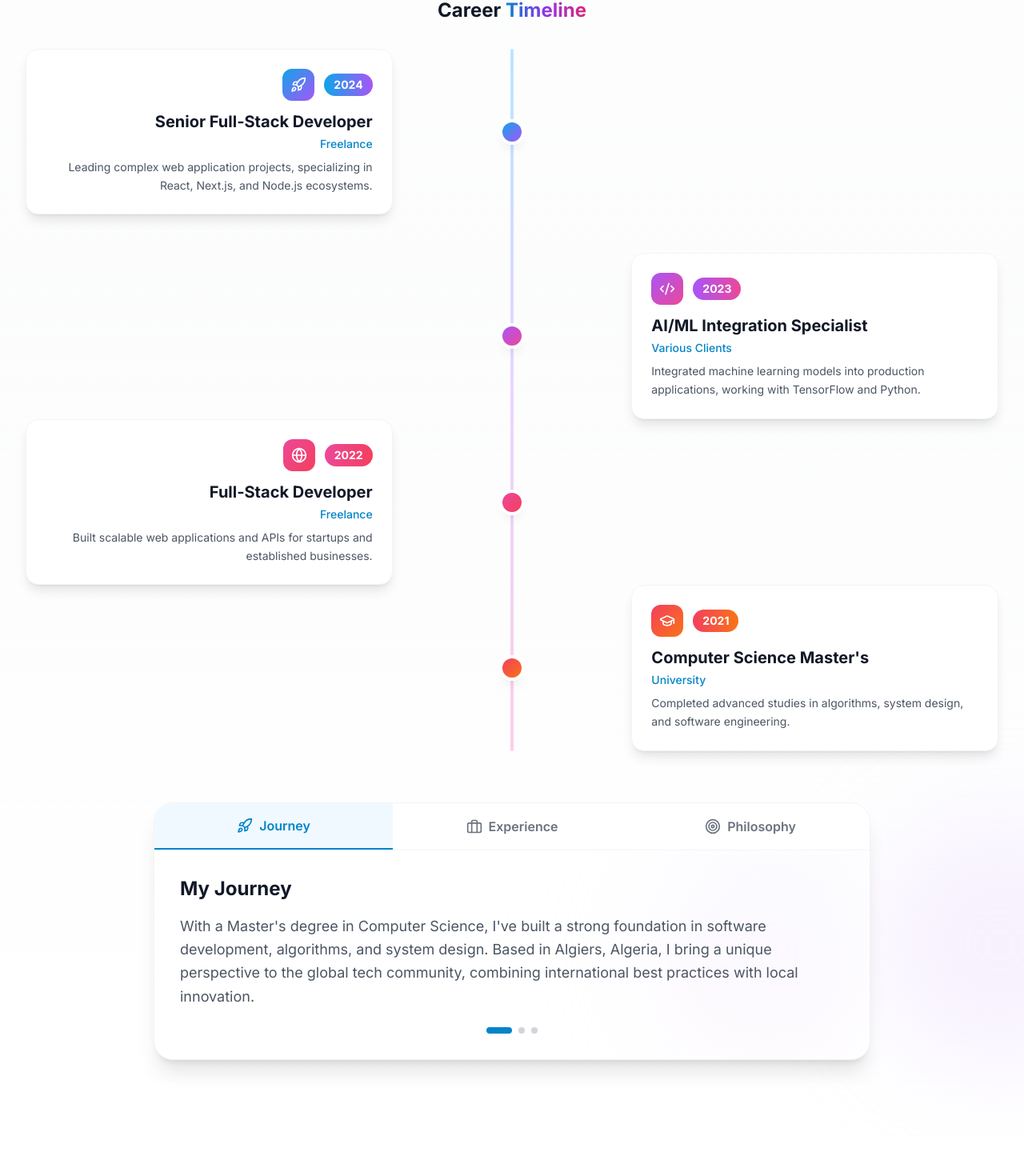
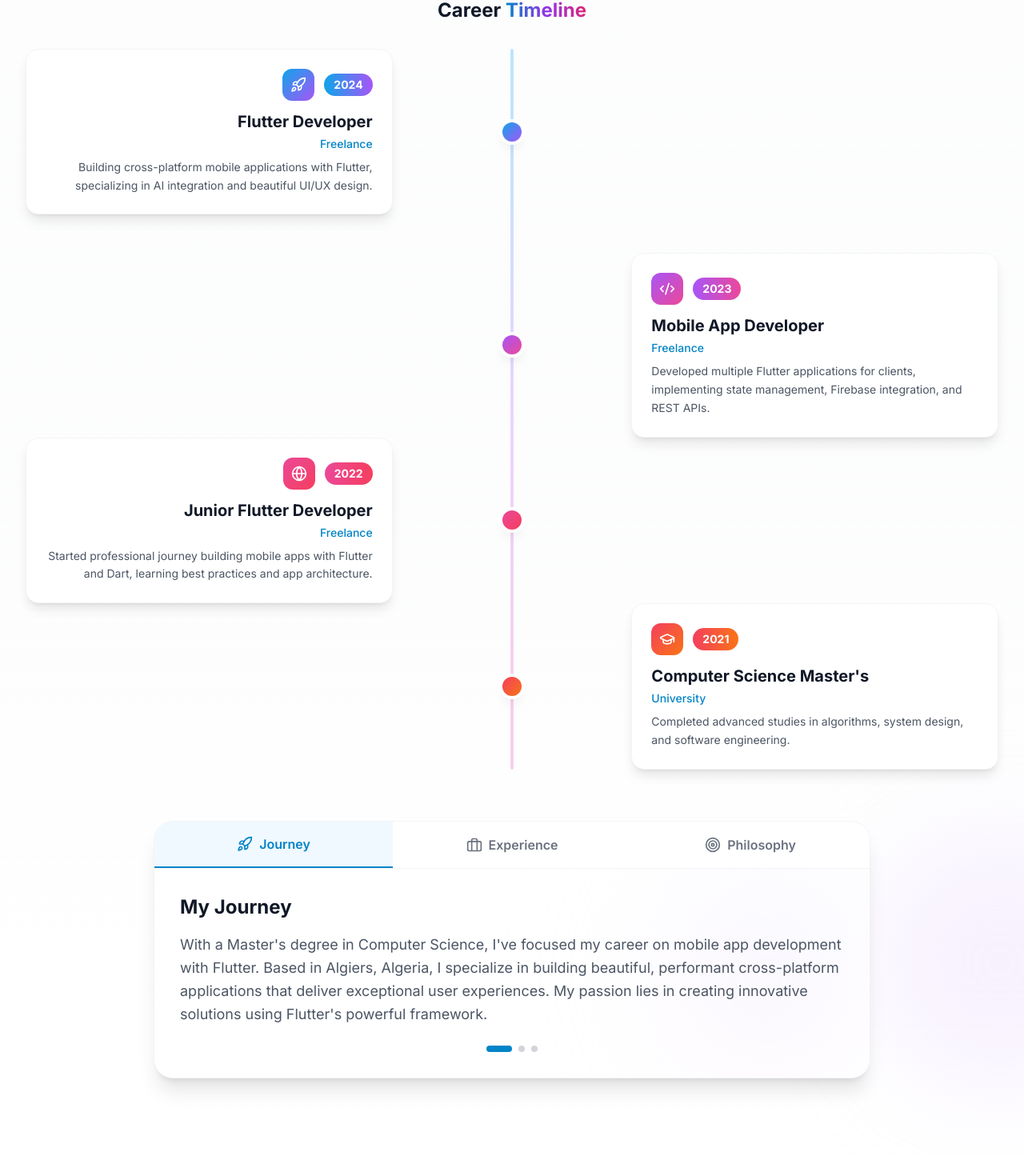
Before and after one commit to xavihachem/hatemPortfolio, a Next.js app: page / in a window 1280 px wide. Shown: the part 1829-3299 px from the top of the page at 80% size. Built offline with nearby package versions, Linux system fonts and the light colour scheme.

Commit message:
updated some stuff

```diff
--- a/components/About.tsx
+++ b/components/About.tsx
@@ -42,25 +42,25 @@ export default function About() {
   const timeline = [
     {
       year: '2024',
-      title: 'Senior Full-Stack Developer',
+      title: 'Flutter Developer',
       company: 'Freelance',
-      description: 'Leading complex web application projects, specializing in React, Next.js, and Node.js ecosystems.',
+      description: 'Building cross-platform mobile applications with Flutter, specializing in AI integration and beautiful UI/UX design.',
       icon: Rocket,
       color: 'from-primary-500 to-purple-500',
     },
     {
       year: '2023',
-      title: 'AI/ML Integration Specialist',
-      company: 'Various Clients',
-      description: 'Integrated machine learning models into production applications, working with TensorFlow and Python.',
+      title: 'Mobile App Developer',
+      company: 'Freelance',
+      description: 'Developed multiple Flutter applications for clients, implementing state management, Firebase integration, and REST APIs.',
       icon: Code2,
       color: 'from-purple-500 to-pink-500',
     },
     {
       year: '2022',
-      title: 'Full-Stack Developer',
+      title: 'Junior Flutter Developer',
       company: 'Freelance',
-      description: 'Built scalable web applications and APIs for startups and established businesses.',
+      description: 'Started professional journey building mobile apps with Flutter and Dart, learning best practices and app architecture.',
       icon: Globe,
       color: 'from-pink-500 to-rose-500',
     },
@@ -83,15 +83,15 @@ export default function About() {
   const tabContent = [
     {
       title: 'My Journey',
-      content: `With a Master's degree in Computer Science, I've built a strong foundation in software development, algorithms, and system design. Based in Algiers, Algeria, I bring a unique perspective to the global tech community, combining international best practices with local innovation.`,
+      content: `With a Master's degree in Computer Science, I've focused my career on mobile app development with Flutter. Based in Algiers, Algeria, I specialize in building beautiful, performant cross-platform applications that deliver exceptional user experiences. My passion lies in creating innovative solutions using Flutter's powerful framework.`,
     },
     {
       title: 'Professional Experience',
-      content: `Throughout my career, I've worked on diverse projects ranging from web applications to complex systems. My freelancing experience has taught me the importance of clear communication, meeting deadlines, and exceeding client expectations across different time zones and cultures.`,
+      content: `I have hands-on experience building diverse Flutter applications ranging from e-commerce platforms to AI-powered job search tools. My freelancing journey has taught me the importance of clean architecture, responsive design, and delivering high-quality mobile experiences that users love.`,
     },
     {
       title: 'My Philosophy',
-      content: `I'm constantly learning and staying updated with the latest technologies and best practices in software development. My goal is to create solutions that not only work but also provide exceptional user experiences that make a real difference in people's lives.`,
+      content: `I'm constantly learning and staying updated with the latest Flutter ecosystem updates and best practices. My goal is to create mobile applications that not only work flawlessly but also provide delightful user experiences that make a real difference in people's daily lives.`,
     },
   ]
 
@@ -132,7 +132,7 @@ export default function About() {
             About <span className="text-gradient">Me</span>
           </h2>
           <p className="text-gray-600 text-lg max-w-2xl mx-auto">
-            A passionate computer scientist dedicated to creating impactful digital solutions
+            A passionate Flutter developer dedicated to building beautiful cross-platform mobile applications
           </p>
         </motion.div>
 
--- a/components/Projects.tsx
+++ b/components/Projects.tsx
@@ -200,108 +200,72 @@ export default function Projects() {
       featured: true,
     },
     {
-      title: 'NexusCommerce',
-      description: 'A modern e-commerce platform with AI-powered product recommendations, real-time inventory tracking, and seamless Stripe payment integration.',
-      tags: ['Next.js', 'TypeScript', 'Prisma', 'Stripe', 'Redis'],
-      iconType: 'fullstack',
+      title: 'ShopEase Mobile',
+      description: 'Cross-platform e-commerce app with Flutter. Features real-time product catalog, Stripe payments, push notifications, and offline cart functionality.',
+      tags: ['Flutter', 'Dart', 'Firebase', 'Stripe', 'BLoC'],
+      iconType: 'mobile',
       github: 'https://github.com/xavihachem',
       demo: '#',
       featured: true,
     },
     {
-      title: 'TaskFlow Pro',
-      description: 'Enterprise-grade project management solution with Kanban boards, Gantt charts, real-time collaboration, and automated workflow triggers.',
-      tags: ['React', 'Node.js', 'PostgreSQL', 'Socket.io', 'Docker'],
-      iconType: 'web',
+      title: 'FitTrack Pro',
+      description: 'Health and fitness tracking app built with Flutter. Tracks workouts, nutrition, sleep patterns with beautiful charts and health data sync.',
+      tags: ['Flutter', 'Dart', 'Health API', 'SQLite', 'Charts'],
+      iconType: 'mobile',
       github: 'https://github.com/xavihachem',
       demo: '#',
       featured: true,
     },
     {
-      title: 'Neural Analytics',
-      description: 'Advanced data analytics platform leveraging machine learning for predictive insights with interactive visualizations and anomaly detection.',
-      tags: ['Python', 'TensorFlow', 'FastAPI', 'React', 'D3.js'],
-      iconType: 'ai',
-      github: 'https://github.com/xavihachem',
-      demo: '#',
-      featured: false,
-    },
-    {
-      title: 'ConnectHub',
-      description: 'Cross-platform social networking app with end-to-end encrypted messaging, story sharing, and live streaming capabilities.',
-      tags: ['React Native', 'Firebase', 'WebRTC', 'Redux'],
+      title: 'ChatConnect',
+      description: 'Real-time messaging app with Flutter and Firebase. Features end-to-end encryption, voice messages, file sharing, and group chats.',
+      tags: ['Flutter', 'Dart', 'Firebase', 'WebRTC', 'Riverpod'],
       iconType: 'mobile',
       github: 'https://github.com/xavihachem',
       demo: '#',
       featured: false,
     },
     {
-      title: 'CloudVault',
-      description: 'Secure cloud storage solution with zero-knowledge encryption, file versioning, and collaborative workspaces powered by ML.',
-      tags: ['Go', 'AWS S3', 'React', 'PostgreSQL', 'gRPC'],
-      iconType: 'security',
-      github: 'https://github.com/xavihachem',
-      demo: '#',
-      featured: false,
-    },
-    {
-      title: 'DevPortfolio CMS',
-      description: 'Headless CMS for developer portfolios with drag-and-drop interface, MDX support, and automatic SEO optimization.',
-      tags: ['Next.js', 'Sanity', 'TailwindCSS', 'Vercel', 'MDX'],
-      iconType: 'creative',
-      github: 'https://github.com/xavihachem',
-      demo: '#',
-      featured: false,
-    },
-    {
-      title: 'HealthSync',
-      description: 'Comprehensive fitness platform with personalized workout plans, nutrition tracking, and integration with popular wearables.',
-      tags: ['Vue.js', 'Express', 'MongoDB', 'Chart.js', 'PWA'],
+      title: 'TaskMaster',
+      description: 'Productivity and task management app with Flutter. Features Kanban boards, reminders, time tracking, and team collaboration.',
+      tags: ['Flutter', 'Dart', 'Hive', 'Local Notifications', 'BLoC'],
       iconType: 'mobile',
       github: 'https://github.com/xavihachem',
       demo: '#',
       featured: false,
     },
     {
-      title: 'LaunchPad',
-      description: 'SaaS boilerplate for rapid startup development with authentication, billing, team management, and analytics built-in.',
-      tags: ['Next.js', 'Supabase', 'Stripe', 'TailwindCSS', 'Resend'],
-      iconType: 'startup',
-      github: 'https://github.com/xavihachem',
-      demo: '#',
-      featured: true,
-    },
-    {
-      title: 'CodeReview AI',
-      description: 'AI-powered code review assistant that analyzes pull requests, suggests improvements, and ensures code quality standards.',
-      tags: ['Python', 'OpenAI', 'GitHub API', 'FastAPI', 'Redis'],
-      iconType: 'ai',
-      github: 'https://github.com/xavihachem',
-      demo: '#',
-      featured: true,
-    },
-    {
-      title: 'RealEstate360',
-      description: 'Virtual property tour platform with 3D walkthroughs, AR furniture placement, and real-time agent communication.',
-      tags: ['Three.js', 'React', 'WebXR', 'Node.js', 'MongoDB'],
-      iconType: 'creative',
-      github: 'https://github.com/xavihachem',
-      demo: '#',
-      featured: false,
-    },
-    {
-      title: 'FinTrack Pro',
-      description: 'Personal finance management app with expense tracking, investment portfolio analysis, and AI-driven financial insights.',
-      tags: ['React Native', 'Python', 'PostgreSQL', 'Plaid', 'ML'],
+      title: 'WeatherWise',
+      description: 'Beautiful weather app with Flutter featuring real-time forecasts, animated weather conditions, and location-based alerts.',
+      tags: ['Flutter', 'Dart', 'OpenWeather API', 'Animations', 'Provider'],
       iconType: 'mobile',
       github: 'https://github.com/xavihachem',
       demo: '#',
       featured: false,
     },
     {
-      title: 'EventMaster',
-      description: 'Event management platform with ticketing, attendee tracking, live streaming integration, and post-event analytics.',
-      tags: ['Next.js', 'Stripe', 'Twilio', 'PostgreSQL', 'Redis'],
+      title: 'ExpenseTracker',
+      description: 'Personal finance app built with Flutter. Track expenses, set budgets, visualize spending patterns with interactive charts.',
+      tags: ['Flutter', 'Dart', 'SQLite', 'Charts', 'GetX'],
+      iconType: 'mobile',
+      github: 'https://github.com/xavihachem',
+      demo: '#',
+      featured: false,
+    },
+    {
+      title: 'EventHub',
+      description: 'Event booking and management app with Flutter. Browse events, book tickets, get QR passes, and receive event reminders.',
+      tags: ['Flutter', 'Dart', 'Firebase', 'QR Code', 'Google Maps'],
+      iconType: 'mobile',
+      github: 'https://github.com/xavihachem',
+      demo: '#',
+      featured: false,
+    },
+    {
+      title: 'Portfolio Website',
+      description: 'Personal portfolio website built with Next.js and Tailwind CSS. Features smooth animations, responsive design, and dark mode.',
+      tags: ['Next.js', 'React', 'TypeScript', 'TailwindCSS', 'Framer Motion'],
       iconType: 'web',
       github: 'https://github.com/xavihachem',
       demo: '#',
@@ -332,8 +296,8 @@ export default function Projects() {
             Featured <span className="text-gradient">Projects</span>
           </h2>
           <p className="text-gray-600 text-lg max-w-2xl mx-auto">
-            A curated collection of projects showcasing my expertise in full-stack development,
-            AI integration, and creating exceptional user experiences.
+            A collection of Flutter mobile applications showcasing my expertise in cross-platform development,
+            beautiful UI design, and creating exceptional mobile experiences.
           </p>
         </motion.div>
 
--- a/components/Skills.tsx
+++ b/components/Skills.tsx
@@ -6,33 +6,33 @@ import { Code, Database, Globe, Smartphone, Cloud, Terminal, Brain, Palette, Shi
 export default function Skills() {
   const skillCategories = [
     {
-      icon: Code,
-      title: 'Frontend Development',
+      icon: Smartphone,
+      title: 'Flutter & Mobile',
       color: 'from-blue-500 to-cyan-500',
       skills: [
-        { name: 'React', level: 95 },
-        { name: 'Next.js', level: 92 },
-        { name: 'TypeScript', level: 90 },
-        { name: 'Tailwind CSS', level: 95 },
-        { name: 'Vue.js', level: 80 },
-        { name: 'Framer Motion', level: 88 },
-        { name: 'Redux', level: 85 },
-        { name: 'HTML/CSS', level: 98 },
+        { name: 'Flutter', level: 92 },
+        { name: 'Dart', level: 90 },
+        { name: 'BLoC Pattern', level: 88 },
+        { name: 'Riverpod', level: 85 },
+        { name: 'Firebase', level: 88 },
+        { name: 'Hive/SQLite', level: 82 },
+        { name: 'Animations', level: 85 },
+        { name: 'App Store/Play Store', level: 80 },
       ],
     },
     {
-      icon: Terminal,
-      title: 'Backend Development',
+      icon: Code,
+      title: 'Web Development',
       color: 'from-green-500 to-emerald-500',
       skills: [
-        { name: 'Node.js', level: 92 },
-        { name: 'Python', level: 88 },
-        { name: 'Express', level: 90 },
-        { name: 'FastAPI', level: 85 },
-        { name: 'REST APIs', level: 95 },
-        { name: 'GraphQL', level: 82 },
-        { name: 'NestJS', level: 78 },
-        { name: 'Django', level: 75 },
+        { name: 'React', level: 75 },
+        { name: 'Next.js', level: 70 },
+        { name: 'TypeScript', level: 72 },
+        { name: 'Tailwind CSS', level: 78 },
+        { name: 'REST APIs', level: 82 },
+        { name: 'HTML/CSS', level: 80 },
+        { name: 'Node.js', level: 65 },
+        { name: 'Express', level: 62 },
       ],
     },
     {
@@ -40,96 +40,66 @@ export default function Skills() {
       title: 'Databases',
       color: 'from-purple-500 to-violet-500',
       skills: [
-        { name: 'PostgreSQL', level: 90 },
-        { name: 'MongoDB', level: 88 },
-        { name: 'MySQL', level: 85 },
-        { name: 'Redis', level: 82 },
-        { name: 'Firebase', level: 85 },
-        { name: 'Prisma', level: 90 },
-        { name: 'Supabase', level: 85 },
-        { name: 'DynamoDB', level: 75 },
+        { name: 'Firebase Firestore', level: 88 },
+        { name: 'SQLite', level: 85 },
+        { name: 'PostgreSQL', level: 65 },
+        { name: 'MongoDB', level: 60 },
+        { name: 'Supabase', level: 72 },
+        { name: 'Hive', level: 85 },
+        { name: 'Shared Preferences', level: 90 },
+        { name: 'Cloud Storage', level: 75 },
       ],
     },
     {
       icon: Cloud,
-      title: 'DevOps & Cloud',
+      title: 'DevOps & Tools',
       color: 'from-orange-500 to-amber-500',
       skills: [
-        { name: 'AWS', level: 85 },
-        { name: 'Docker', level: 88 },
-        { name: 'CI/CD', level: 90 },
-        { name: 'Vercel', level: 95 },
-        { name: 'Git', level: 95 },
-        { name: 'Kubernetes', level: 70 },
-        { name: 'GitHub Actions', level: 88 },
-        { name: 'Linux', level: 82 },
-      ],
-    },
-    {
-      icon: Smartphone,
-      title: 'Mobile Development',
-      color: 'from-pink-500 to-rose-500',
-      skills: [
-        { name: 'React Native', level: 88 },
-        { name: 'Flutter', level: 75 },
-        { name: 'Expo', level: 85 },
-        { name: 'PWA', level: 90 },
-        { name: 'iOS', level: 70 },
-        { name: 'Android', level: 72 },
-        { name: 'App Store', level: 80 },
-        { name: 'Push Notifications', level: 85 },
+        { name: 'Git', level: 85 },
+        { name: 'GitHub', level: 88 },
+        { name: 'CI/CD', level: 70 },
+        { name: 'Docker', level: 55 },
+        { name: 'Figma', level: 78 },
+        { name: 'VS Code', level: 90 },
+        { name: 'Postman', level: 82 },
+        { name: 'Netlify/Vercel', level: 75 },
       ],
     },
     {
       icon: Brain,
-      title: 'AI & Machine Learning',
+      title: 'AI Integration',
       color: 'from-indigo-500 to-purple-500',
       skills: [
-        { name: 'TensorFlow', level: 78 },
-        { name: 'PyTorch', level: 72 },
-        { name: 'OpenAI API', level: 90 },
-        { name: 'LangChain', level: 82 },
-        { name: 'Scikit-learn', level: 80 },
-        { name: 'NLP', level: 75 },
-        { name: 'Computer Vision', level: 70 },
-        { name: 'Hugging Face', level: 78 },
-      ],
-    },
-    {
-      icon: Palette,
-      title: 'Design & UI/UX',
-      color: 'from-teal-500 to-cyan-500',
-      skills: [
-        { name: 'Figma', level: 85 },
-        { name: 'Adobe XD', level: 78 },
-        { name: 'UI Design', level: 88 },
-        { name: 'Prototyping', level: 85 },
-        { name: 'Design Systems', level: 82 },
-        { name: 'Responsive Design', level: 95 },
-        { name: 'Animation', level: 88 },
-        { name: 'Accessibility', level: 85 },
+        { name: 'OpenAI API', level: 82 },
+        { name: 'Gemini API', level: 78 },
+        { name: 'TensorFlow Lite', level: 70 },
+        { name: 'ML Kit', level: 75 },
+        { name: 'Natural Language', level: 72 },
+        { name: 'Image Recognition', level: 68 },
+        { name: 'Recommendation', level: 75 },
+        { name: 'Chatbot', level: 80 },
       ],
     },
     {
       icon: Shield,
-      title: 'Security & Testing',
+      title: 'Testing & Security',
       color: 'from-red-500 to-pink-500',
       skills: [
-        { name: 'Jest', level: 88 },
-        { name: 'Cypress', level: 82 },
-        { name: 'OAuth', level: 90 },
-        { name: 'JWT', level: 92 },
-        { name: 'OWASP', level: 78 },
-        { name: 'Penetration Testing', level: 70 },
-        { name: 'E2E Testing', level: 85 },
-        { name: 'Unit Testing', level: 90 },
+        { name: 'Unit Testing', level: 75 },
+        { name: 'Widget Testing', level: 78 },
+        { name: 'Integration Testing', level: 70 },
+        { name: 'OAuth/JWT', level: 72 },
+        { name: 'Encryption', level: 65 },
+        { name: 'Biometric Auth', level: 78 },
+        { name: 'Security Best Practices', level: 70 },
+        { name: 'Code Review', level: 75 },
       ],
     },
   ]
 
   const tools = [
-    'VS Code', 'Postman', 'Notion', 'Slack', 'Jira', 'Linear',
-    'Stripe', 'Twilio', 'SendGrid', 'Cloudflare', 'Sentry', 'Analytics'
+    'Android Studio', 'VS Code', 'Flutter DevTools', 'Firebase Console',
+    'Postman', 'Figma', 'GitHub', 'Xcode'
   ]
 
   return (
```
Also changed, not shown: components/CustomCursor.tsx (+5 -13 lines).
